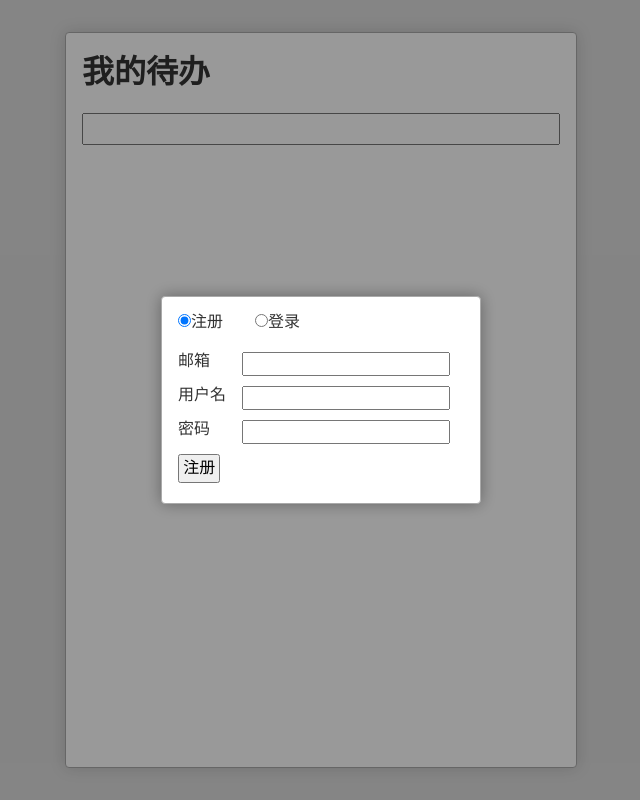
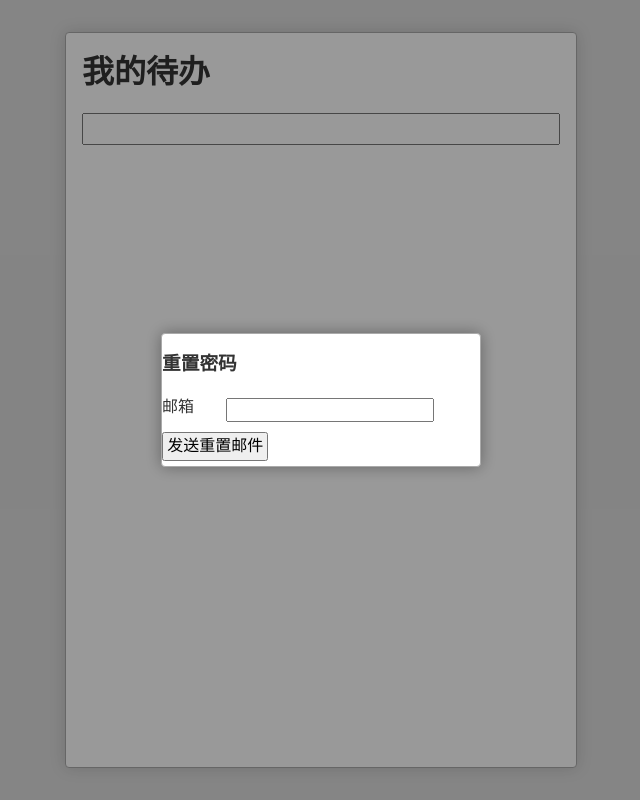
Before and after one commit to resatrt/react-project-1, a React (Create React App) app: page / in a window 1280 px wide. Shown: the whole page, without its empty margins (319-959 px from the left). Built offline with nearby package versions, Linux system fonts and the light colour scheme; what leancloud-storage would draw is missing.

Commit message:
添加重置密码表单

```diff
--- a/src/UserDialog.css
+++ b/src/UserDialog.css
@@ -18,19 +18,19 @@
     box-shadow: 0 0 1em hsla(0, 0%, 0%, 0.35);
 }
 
-.UserDialog>nav:first-child {
+.UserDialog .signInOrSignUp>nav:first-child {
     padding: 1em;
     margin-left: -2em;
 }
 
-.UserDialog>nav:first-child label{
+.UserDialog .signInOrSignUp>nav:first-child label{
    margin-left: 2em;
    cursor: pointer;    /*鼠标移动到label上变为手*/
 }
 
-.UserDialog>.panes {
-    padding: 0 1em 1em;
-}
+/* .UserDialog .forgotPassword>h3{
+
+} */
 
 .UserDialog form>.row {
     display: flex;
--- a/src/UserDialog.js
+++ b/src/UserDialog.js
@@ -9,8 +9,9 @@ export default class UserDialog extends React.Component {
         super(props)
         this.state = {
             selected: 'signUp',
+            selectedTab: 'signUp',
             formData: {
-                email:'',
+                email: '',
                 username: '',
                 password: ''
             }
@@ -23,7 +24,7 @@ export default class UserDialog extends React.Component {
     }
     signUp(e) {
         e.preventDefault()
-        let { email,username, password } = this.state.formData
+        let { email, username, password } = this.state.formData
         let success = (user) => {
             this.props.onSignUp.call(null, user)//用call 就不指定this
         }
@@ -37,7 +38,7 @@ export default class UserDialog extends React.Component {
                     break
             }
         }
-        signUp(email,username, password, success, error)
+        signUp(email, username, password, success, error)
     }
     signIn(e) {
         e.preventDefault()
@@ -62,7 +63,14 @@ export default class UserDialog extends React.Component {
         stateCopy.formData[key] = e.target.value  //改state里的值必须用setstate，不然会报错
         this.setState(stateCopy)
     }
+    showForgotPassword() {
+        let stateCopy = JSON.parse(JSON.stringify(this.state))
+        stateCopy.selectedTab = 'forgotPassword'
+        this.setState(stateCopy)
+    }
+    resetPassword() {
 
+    }
     render() {
         let signUpForm = (
             <form className='signUp' onSubmit={this.signUp.bind(this)}>
@@ -103,13 +111,12 @@ export default class UserDialog extends React.Component {
                 </div>
                 <div className='row action'>
                     <button type='submit'>登录</button>
-                    <a href="javascript:;">忘记密码了？</a>
+                    <a href="#" onClick={this.showForgotPassword.bind(this)}>忘记密码了？</a>
                 </div>
             </form>
         )
-        return (
-            <div className='UserDialog-Wrapper'>
-                <div className='UserDialog'>
+        let signInOrSignUp = (
+            <div className='signInOrSignUp'>
                 <nav >
                     <label><input type='radio' value='signUp'
                         checked={this.state.selected === 'signUp'}
@@ -126,6 +133,29 @@ export default class UserDialog extends React.Component {
                 </div>
             </div>
 
+        )
+        let forgotPassword = (
+            <div className='forgotPassword'>
+                <h3>重置密码</h3>
+                <form className='forgotPassword' onSubmit={this.resetPassword.bind(this)}>
+                    <div className='row'>
+                        <label>邮箱</label>
+                        <input type='text' value={this.state.formData.email}
+                            onChange={this.changeFormData.bind(this, 'email')} />
+                    </div>
+                    <div className='row actions'>
+                        <button type='submit'>发送重置邮件</button>
+                    </div>
+                </form>
+            </div>
+        )
+
+        return (
+            <div className='UserDialog-Wrapper'>
+                <div className='UserDialog'>
+                    {this.state.selectedTab === 'signInOrSignUp' ? signInOrSignUp : forgotPassword}
+                </div>
+
             </div>
         )
     }
```
Also changed, not shown: 12 other files (tests, documents, lock files or other folders). Lines whose indentation alone changed are shown as unchanged.
